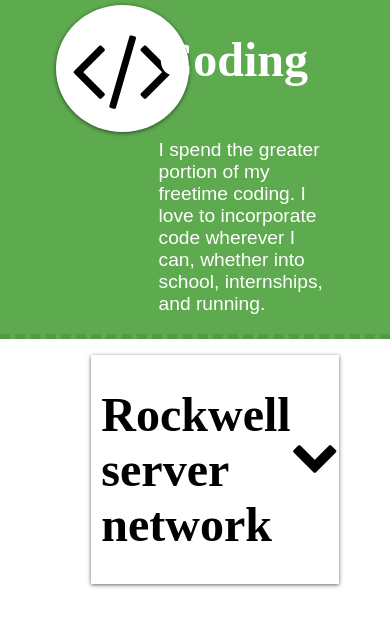
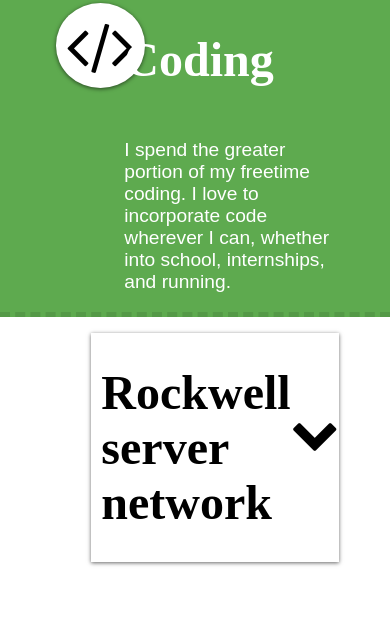
Before and after one commit to Kaelinator/portfolio, a React (Create React App) app: page /coding in a window 390 px wide. Shown: the top 626 px of the page. Built offline with nearby package versions, Linux system fonts and the light colour scheme; grey boxes are pictures that could not be loaded; a web font is replaced by a local one.

Commit message:
home page responsiveness

```diff
--- a/src/styles/Landing.css
+++ b/src/styles/Landing.css
@@ -57,3 +57,24 @@
 .portfolio-link i:hover {
   color: #4a3a78;
 }
+
+@media only screen and (max-width: 1220px) {
+
+  #name-wrapper {
+    grid-column: 1 / 6;
+  }
+}
+
+@media only screen and (max-width: 690px) {
+
+  #name-wrapper {
+    grid-column: 1 / 6;
+  }
+
+  #name-wrapper h1 {
+    font-size: 5em;
+  }
+  .portfolio-link i {
+    font-size: 4em;
+  }
+}
```
